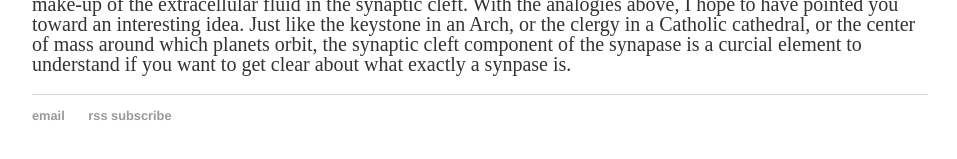
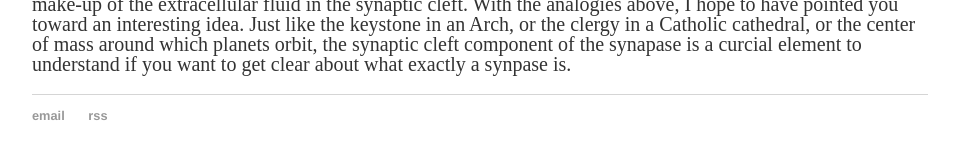
Before and after one commit to dnck/2018_ghpages, a Jekyll site: the page built from index.html, in a window 1280 px wide and 900 px high, scrolled down 1668 px. Shown: the part 717-876 px from the top of the window, without its empty margins (160-1117 px from the left). Built offline with Jekyll 4.4.1, drawn with Linux system fonts in a browser that asks for light colours.

Commit message:
all again

```diff
--- a/_layouts/default.html
+++ b/_layouts/default.html
@@ -22,7 +22,7 @@
 				<nav>
 	    			<ul>
 	        			<li><a href="mailto:cookdj0128@gmail.com">email</a></li>
-	        			<li><a href="http://www.syn-haptein.com/blog/atom.xml">rss subscribe</a></li>
+	        			<li><a href="http://www.syn-haptein.com/blog/atom.xml">rss</a></li>
 					</ul>
 				</nav>
 			</footer>
```
